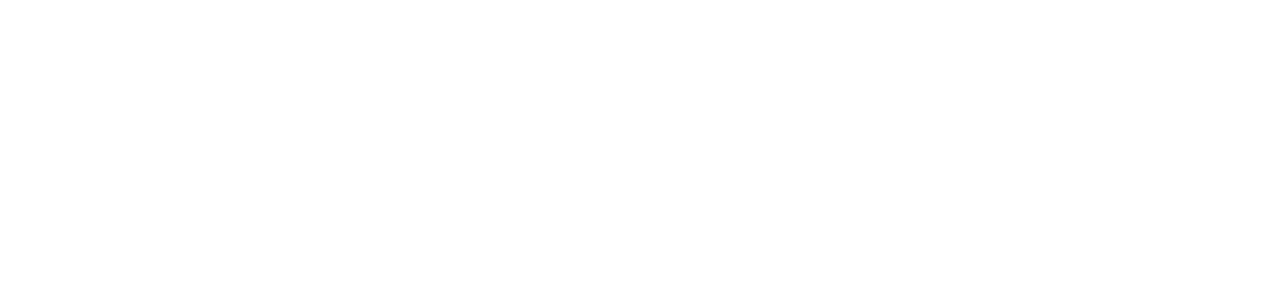
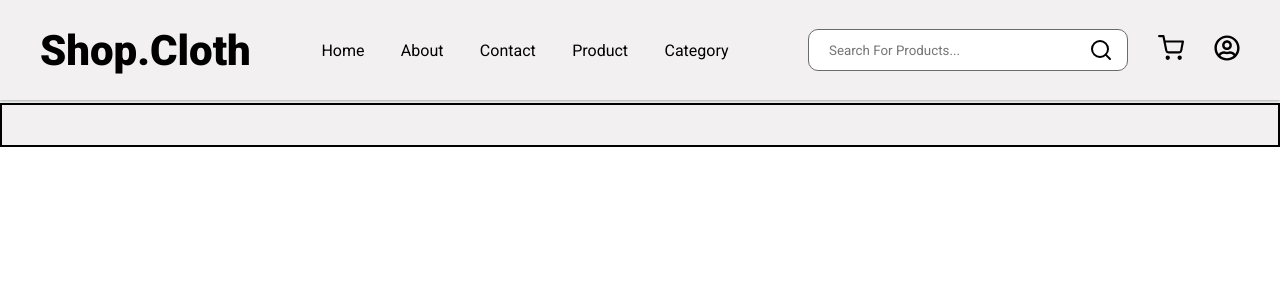
Before and after one commit to Blessen25/clothappcstm, a React (Create React App) app in the folder frontend/clothapp/: page /Contact in a window 1280 px wide. Before the commit this address had no page. Shown: the top 300 px of the page. Built offline with nearby package versions, Linux system fonts and the light colour scheme.

Commit message:
Commited Changes

```diff
--- a/frontend/clothapp/src/App.tsx
+++ b/frontend/clothapp/src/App.tsx
@@ -6,6 +6,7 @@
 import Homefrontband from './components/headerbandsale.tsx';
 import { Footer } from './components/footer/footer.tsx';
 import AboutusPage from './screens/about/about.tsx';
+import ContactPage from './screens/contact/contact.tsx';
 
 const App = () =>{
   return(
@@ -27,6 +28,12 @@
             <Footer />
           </>
         } />
+        <Route path='/Contact' element={
+          <>
+            <Header />
+            <ContactPage />
+          </>
+        } />
         </Routes>
       </Router>
     </>
--- /dev/null
+++ b/frontend/clothapp/src/components/contactcomp/contactcomp.tsx
@@ -0,0 +1,13 @@
+import React from "react";
+import './contactstyles.css'
+
+export const Contactpageintro = () =>{
+
+    return(
+        <>
+            <div className="contactpageinto">
+
+            </div>
+        </>
+    )
+}
--- /dev/null
+++ b/frontend/clothapp/src/components/contactcomp/contactstyles.css
@@ -0,0 +1,7 @@
+.contactpageinto{
+    border: 2px solid black;
+    width: 100%;
+    padding: 20px 40px;
+    background-color: #f2f0f1;
+    margin-top: 3px;
+}
--- a/frontend/clothapp/src/components/footer/footer.tsx
+++ b/frontend/clothapp/src/components/footer/footer.tsx
@@ -50,7 +50,7 @@
                         <p>Pages</p>
                         <a href="/">Home</a>
                         <a href="/Aboutus">About</a>
-                        <a href="#">Contact</a>
+                        <a href="/Contact">Contact</a>
                         <a href="#">Product</a>
                         <a href="#">Category</a>
                     </div>
--- a/frontend/clothapp/src/components/header/header.tsx
+++ b/frontend/clothapp/src/components/header/header.tsx
@@ -27,7 +27,7 @@
                     <div className="headerchildsecond">
                         <a href="/" >Home</a>
                         <a href="/Aboutus">About</a>
-                        <a href="#">Contact</a>
+                        <a href="/Contact">Contact</a>
                         <a href="#">Product</a>
                         <a href="#">Category</a>
                     </div>
@@ -74,7 +74,7 @@
                     </div>
                     <a href="/" onClick={handleSidebarChange}>Home</a>
                     <a href="/Aboutus" onClick={handleSidebarChange}>About</a>
-                    <a href="#" onClick={handleSidebarChange}>Contact</a>
+                    <a href="/Contact" onClick={handleSidebarChange}>Contact</a>
                     <a href="#" onClick={handleSidebarChange}>Product</a>
                     <a href="#" onClick={handleSidebarChange}>Category</a>
                 </div>
--- /dev/null
+++ b/frontend/clothapp/src/screens/contact/contact.tsx
@@ -0,0 +1,13 @@
+import React from "react";
+import { Contactpageintro } from "../../components/contactcomp/contactcomp.tsx";
+
+const ContactPage = () =>{
+
+    return(
+        <>
+        <Contactpageintro />
+        </>
+    )
+}
+
+export default ContactPage
```
